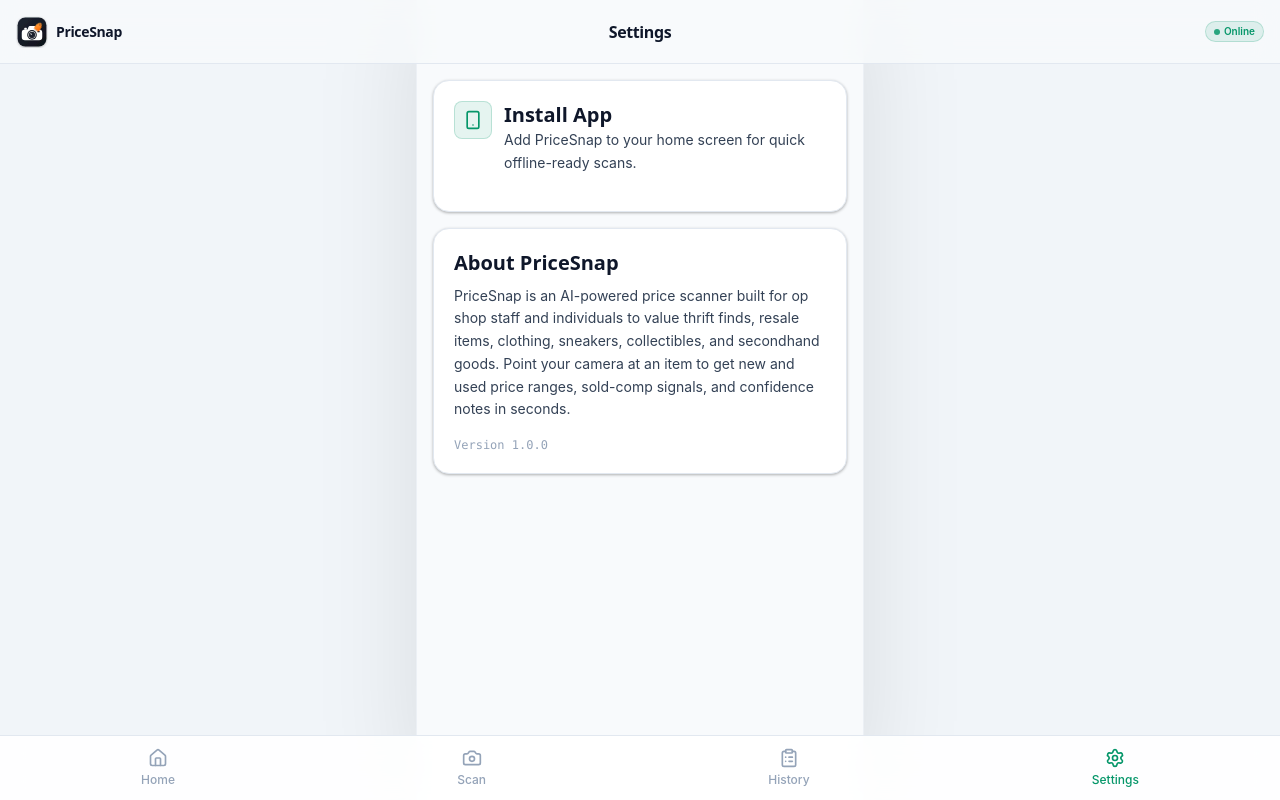
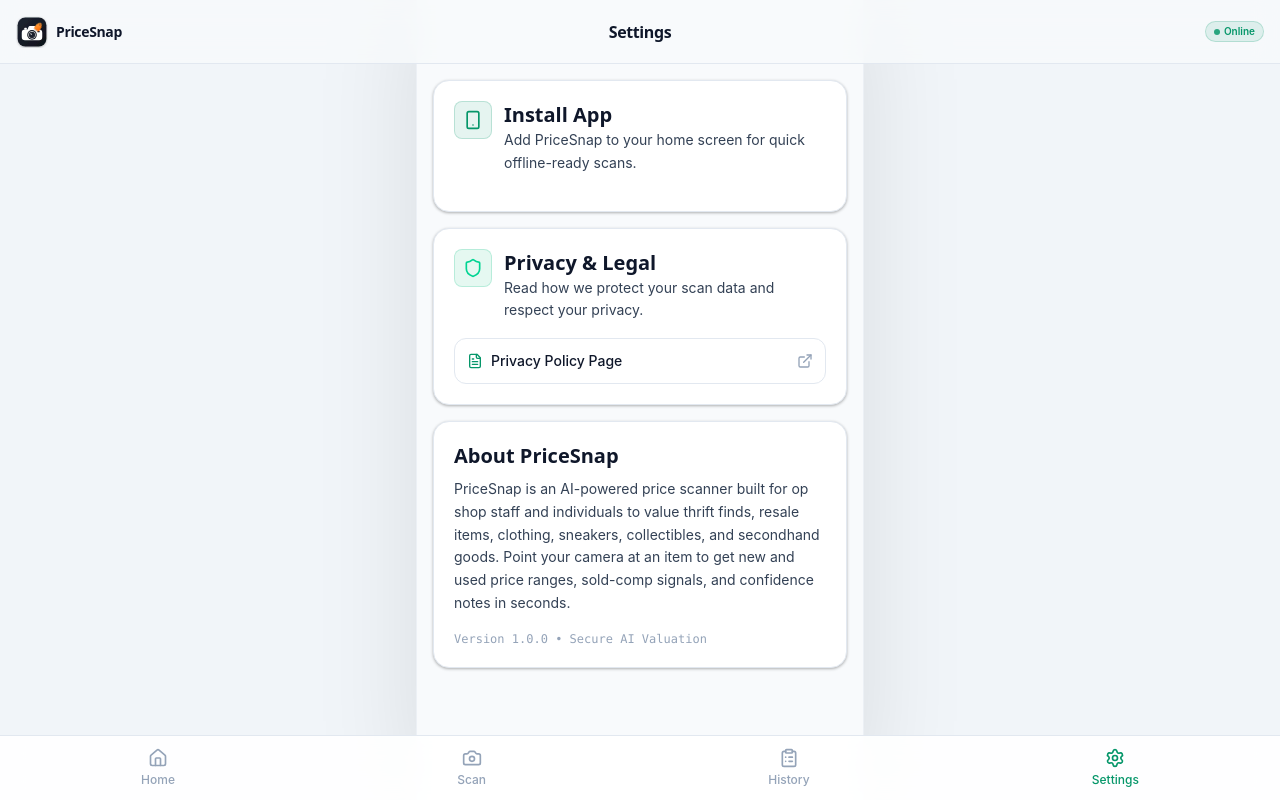
Before and after one commit to lukeponga-dev/pricesnap, a React (Vite) app: page / in a window 1280 px wide. Both pictures are taken after a click on the button "Settings". Built offline with nearby package versions, Linux system fonts and the light colour scheme.

Commit message:
Added privacy policy

```diff
--- a/src/App.tsx
+++ b/src/App.tsx
@@ -9,6 +9,7 @@ import HistoryScreen from './screens/HistoryScreen';
 import SettingsScreen from './screens/SettingsScreen';
 import HomeScreen from './screens/HomeScreen';
 import PitchDeckScreen from './screens/PitchDeckScreen';
+import PrivacyScreen from './screens/PrivacyScreen';
 
 const variants = {
   initial: (direction: number) => ({
@@ -51,6 +52,7 @@ function MainFlow() {
             {screen === 'history' && <HistoryScreen />}
             {screen === 'settings' && <SettingsScreen />}
             {screen === 'pitch' && <PitchDeckScreen />}
+            {screen === 'privacy' && <PrivacyScreen />}
           </motion.div>
         </AnimatePresence>
       </div>
--- /dev/null
+++ b/src/screens/PrivacyScreen.tsx
@@ -0,0 +1,84 @@
+import { useAppState } from '../store';
+import { ArrowLeft, Shield, Lock } from 'lucide-react';
+
+export default function PrivacyScreen() {
+  const { setScreen } = useAppState();
+
+  return (
+    <div className="w-full h-full flex flex-col pt-20 pb-28 px-4 overflow-y-auto bg-navy-950">
+      {/* Top Bar with Back Button */}
+      <div className="flex items-center gap-3 mb-4">
+        <button
+          onClick={() => setScreen('settings')}
+          className="p-2 bg-navy-900 text-ink-dim hover:text-ink hover:bg-navy-800 rounded-xl border border-surface transition-colors"
+          aria-label="Back to Settings"
+        >
+          <ArrowLeft className="w-5 h-5" />
+        </button>
+        <div>
+          <h1 className="font-display font-bold text-lg text-ink">Privacy Policy</h1>
+          <p className="text-xs text-ink-faint">Last Updated: September 15, 2026</p>
+        </div>
+      </div>
+
+      {/* Main Content Card */}
+      <div className="pw-card space-y-6 text-sm text-ink-dim leading-relaxed">
+        <div className="flex items-center gap-3 p-3 bg-snap/10 border border-snap/20 rounded-xl">
+          <div className="p-2 bg-snap/20 text-snap rounded-lg">
+            <Shield className="w-5 h-5" />
+          </div>
+          <div>
+            <h2 className="font-display font-semibold text-ink text-sm">Your Data Privacy Matters</h2>
+            <p className="text-xs text-ink-dim">PriceSnap is engineered with robust security and privacy protections for all thrift appraisals.</p>
+          </div>
+        </div>
+
+        <div>
+          <h3 className="font-display font-semibold text-ink text-base mb-2 flex items-center gap-2">
+            <Lock className="w-4 h-4 text-snap" />
+            1. Introduction & Scope
+          </h3>
+          <p>
+            Welcome to PriceSnap ("we", "our", or "us"). We are committed to protecting your privacy and ensuring your personal information is handled securely. This Privacy Policy outlines how we collect, use, and protect information when you use our mobile web application and AI valuation services.
+          </p>
+        </div>
+
+        <div>
+          <h3 className="font-display font-semibold text-ink text-base mb-2">2. Information We Collect</h3>
+          <p className="space-y-2">
+            • <strong className="text-ink">Camera Images:</strong> Photos you capture or upload for item appraisal are transmitted securely to our AI vision analysis pipeline to identify items, estimate condition scores, and query marketplace comparables.<br /><br />
+            • <strong className="text-ink">Appraisal History:</strong> Scan results, estimated values, and timestamps are saved locally on your device session so you can review previous valuations.
+          </p>
+        </div>
+
+        <div>
+          <h3 className="font-display font-semibold text-ink text-base mb-2">3. How We Use Information</h3>
+          <p>
+            We use uploaded images solely to provide real-time price appraisals and item identification. We do not sell, rent, or trade your personal photos or scan history to third parties, nor are your personal appraisal images used to train public machine learning models.
+          </p>
+        </div>
+
+        <div>
+          <h3 className="font-display font-semibold text-ink text-base mb-2">4. Camera & Device Permissions</h3>
+          <p>
+            PriceSnap requests access to your device camera exclusively to allow you to photograph thrift finds, collectibles, and items for instant valuation. You can grant or revoke camera permissions at any time through your browser or device operating system settings.
+          </p>
+        </div>
+
+        <div>
+          <h3 className="font-display font-semibold text-ink text-base mb-2">5. Data Security</h3>
+          <p>
+            We implement robust technical and organizational security measures, including HTTPS encryption in transit, secure API proxying, and strict token handling to protect all communications between your device and our valuation servers.
+          </p>
+        </div>
+
+        <div>
+          <h3 className="font-display font-semibold text-ink text-base mb-2">6. Contact Us</h3>
+          <p>
+            If you have any questions, concerns, or requests regarding this Privacy Policy or your data, please contact our support team through the app settings or via our developer contact channels.
+          </p>
+        </div>
+      </div>
+    </div>
+  );
+}
--- a/src/screens/SettingsScreen.tsx
+++ b/src/screens/SettingsScreen.tsx
@@ -1,10 +1,12 @@
 import { useAppState } from '../store';
-import { Smartphone } from 'lucide-react';
+import { Smartphone, Shield, FileText, ExternalLink } from 'lucide-react';
 import { PWAInstallButton } from '../components/PWAInstallButton';
 
 export default function SettingsScreen() {
+  const { setScreen } = useAppState();
+
   return (
-    <div className="w-full h-full flex flex-col pt-20 pb-24 px-4 overflow-y-auto bg-navy-950">
+    <div className="w-full h-full flex flex-col pt-20 pb-28 px-4 overflow-y-auto bg-navy-950">
 
       {/* PWA App Installation Card */}
       <div className="pw-card flex flex-col mb-4">
@@ -22,12 +24,36 @@ export default function SettingsScreen() {
         </div>
       </div>
 
+      {/* Privacy & Legal Card */}
+      <div className="pw-card flex flex-col mb-4">
+        <div className="flex items-start gap-3 mb-3">
+          <div className="p-2 bg-emerald-500/10 text-emerald-400 rounded-lg border border-emerald-500/20">
+            <Shield className="w-5 h-5" />
+          </div>
+          <div className="flex-1">
+            <h3 className="font-display font-semibold text-ink">Privacy & Legal</h3>
+            <p className="text-sm text-ink-dim">Read how we protect your scan data and respect your privacy.</p>
+          </div>
+        </div>
+        <button
+          onClick={() => setScreen('privacy')}
+          className="flex items-center justify-between w-full p-3 bg-navy-900 hover:bg-navy-800 rounded-xl border border-surface text-ink transition-colors text-sm font-medium mt-1"
+        >
+          <div className="flex items-center gap-2">
+            <FileText className="w-4 h-4 text-snap" />
+            <span>Privacy Policy Page</span>
+          </div>
+          <ExternalLink className="w-4 h-4 text-ink-faint" />
+        </button>
+      </div>
+
+      {/* About App Card */}
       <div className="pw-card">
         <h3 className="font-display font-semibold text-ink mb-2">About PriceSnap</h3>
         <p className="text-sm text-ink-dim mb-4 leading-relaxed">
           PriceSnap is an AI-powered price scanner built for op shop staff and individuals to value thrift finds, resale items, clothing, sneakers, collectibles, and secondhand goods. Point your camera at an item to get new and used price ranges, sold-comp signals, and confidence notes in seconds.
         </p>
-        <div className="text-xs text-ink-faint font-mono">Version 1.0.0</div>
+        <div className="text-xs text-ink-faint font-mono">Version 1.0.0 • Secure AI Valuation</div>
       </div>
     </div>
   );
--- a/src/store.tsx
+++ b/src/store.tsx
@@ -25,7 +25,7 @@ export function AppStateProvider({ children }: { children: React.ReactNode }) {
   const [toastMessage, setToastMessage] = useState<string | null>(null);
 
   const setScreen = (newScreen: Screen) => {
-    const order: Record<Screen, number> = { home: 1, scanner: 2, history: 3, settings: 4, analyzing: 5, result: 6, pitch: 7 };
+    const order: Record<Screen, number> = { home: 1, scanner: 2, history: 3, settings: 4, analyzing: 5, result: 6, pitch: 7, privacy: 8 };
     setDirection(order[newScreen] > order[screen] ? 1 : -1);
     setScreenState(newScreen);
     triggerHaptic();
--- a/src/types.ts
+++ b/src/types.ts
@@ -1,4 +1,4 @@
-export type Screen = 'home' | 'scanner' | 'analyzing' | 'result' | 'history' | 'settings' | 'pitch';
+export type Screen = 'home' | 'scanner' | 'analyzing' | 'result' | 'history' | 'settings' | 'pitch' | 'privacy';
 
 export interface ProductInfo {
   name: string;
```
